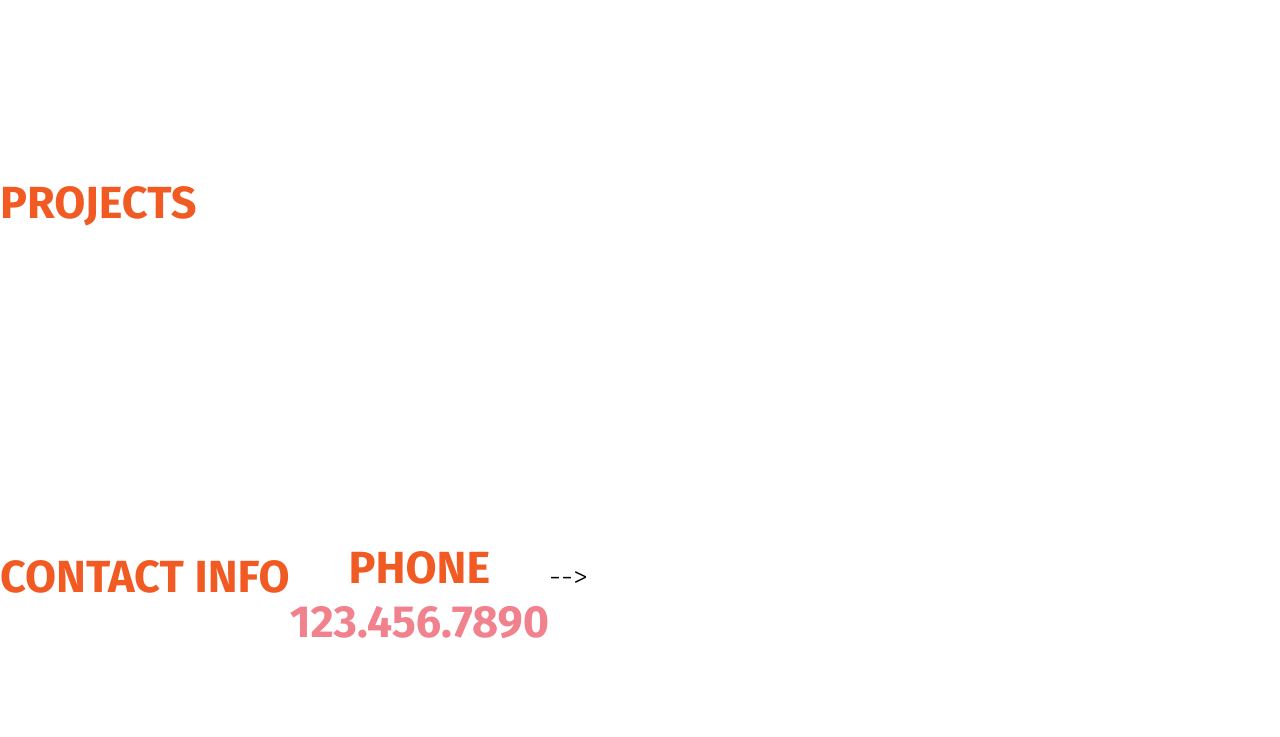
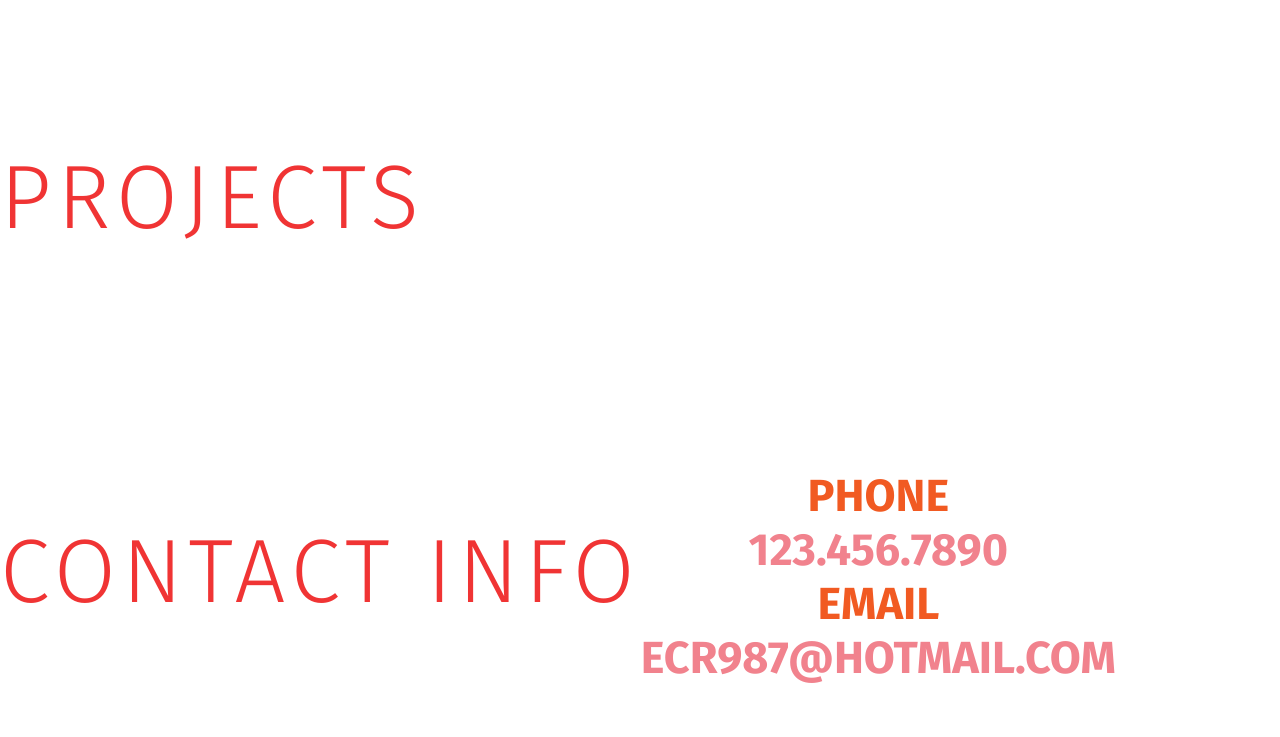
Before and after one commit to EbonyRiddick/EbonyRiddick.github.io, a plain HTML site: page INDEX.HTML in a window 1280 px wide. Shown: the part 1902-2639 px from the top of the page. Drawn offline with Linux system fonts and the light colour scheme; a web font is replaced by a local one.

Commit message:
added styling for contact section title

```diff
--- a/INDEX.HTML
+++ b/INDEX.HTML
@@ -96,10 +96,14 @@
             <div><h1 class="section-title">CONTACT INFO</h1></div>
             <div class="contact-items">
                 <div class="contact-item">
-                    <div class="contact-info"><br>
+                    <div class="contact-info">
                         <h1>Phone</h1>
                         <h2>123.456.7890</h2>
-
+                    </div>
+                <div class="contact-item">
+                    <div class="contact-info">
+                        <h1>Email</h1>
+                        <h2>ECR987@hotmail.com</h2>
                     </div>
                 </div>
             </div>
@@ -109,71 +113,3 @@
 
 </body>
 </html>
-
-
-
-
-
-
-
-
-
-
-<!-- <!DOCTYPE html>
-<html lang="en">
-<head>
-    <meta charset="UTF-8">
-    <title>Ebony Is Me</title>
-    <meta http-equiv="X-UA-Compatible" content="IE=edge">
-    <meta name="viewport" content="width=device-width, initial-scale=1.0">
-    <link rel = "stylesheet" type = "text/css" href ="Styles.css">
-</head>
-
-
-
-<body>
-<!-- Css textbox next to image -->
-<!--
-    <div class="heroImage">
-	    <div class="heroContents">
-		    <h1>IT'S ME YOU WANT</h1>
-		    <p>HERE I AM!</h2>
-	    </div>
-    </div>
-
-    <ul>
-
-        <li><a class="active" href="#home">Home</a></li>
-        <li><a href="#contact">Contact</a></li>
-        <li><a href="#projects">Projects</a></li>
-        <li style="float:center"><a href="#about">About</a></li>
-    </ul>
-
-
-
-
-
-    <section>HOME</section>
-        <p>Welcome to my profile. Here you will learn more about me. Who I am, what I like, where I'm at, and where I want to go from here!</p>
-
-    <section>ABOUT ME</section>
-        <p> My name is Ebony, I am 32 and changing careers!! Exciting, I know ...
-        Recently I returned from contracting overseas as a fueler for military aircrafts.While I was there I met A LOT of people from so many different backgrounds,<br>
-
-        </p>
-
-
-    <section>PROJECTS</section>
-        <p>
-            Currently working on:<br>
-
-            Completed works:<br>
-        </p>
-
-
-    <section>CONTACT ME</section>
-
-
-
-</body>
-</html> --> -->
--- a/Styles.css
+++ b/Styles.css
@@ -210,6 +210,25 @@ a {
     text-align: center;
 }
 
+#projects .section-title{
+    font-size: 3rem;
+    font-weight: 300;
+    color: rgb(240, 52, 52);
+    margin-bottom:10px;
+    text-transform: uppercase;
+    letter-spacing: .2rem;
+    text-align: center;
+}
 
 
+#contact .section-title{
+    font-size: 3rem;
+    font-weight: 300;
+    color: rgb(240, 52, 52);
+    margin-bottom:10px;
+    text-transform: uppercase;
+    letter-spacing: .2rem;
+    text-align: center;
+}
+
 /* end about me section */
```
